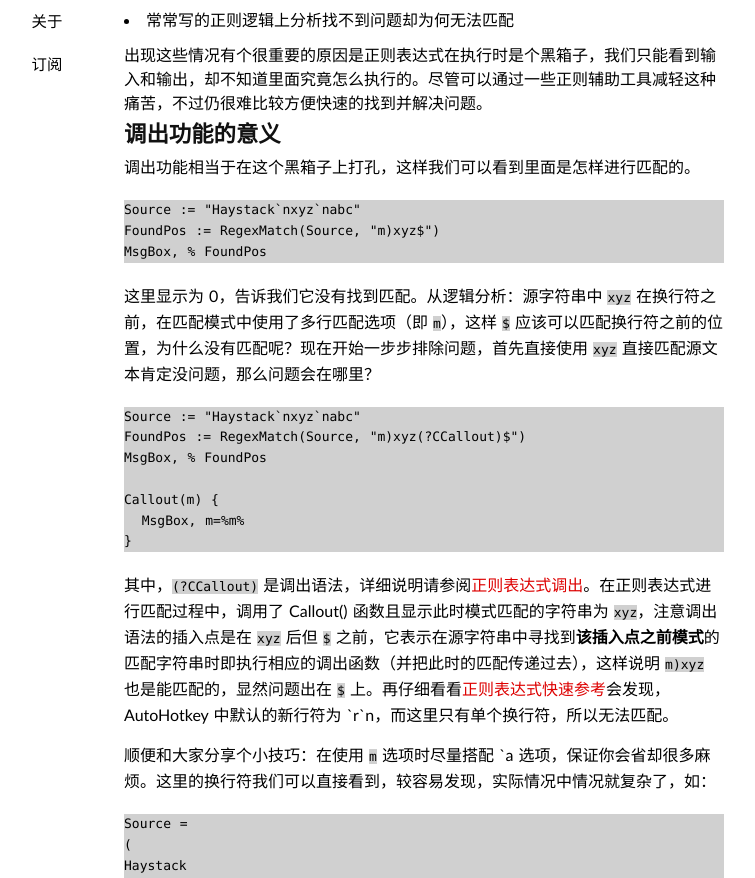
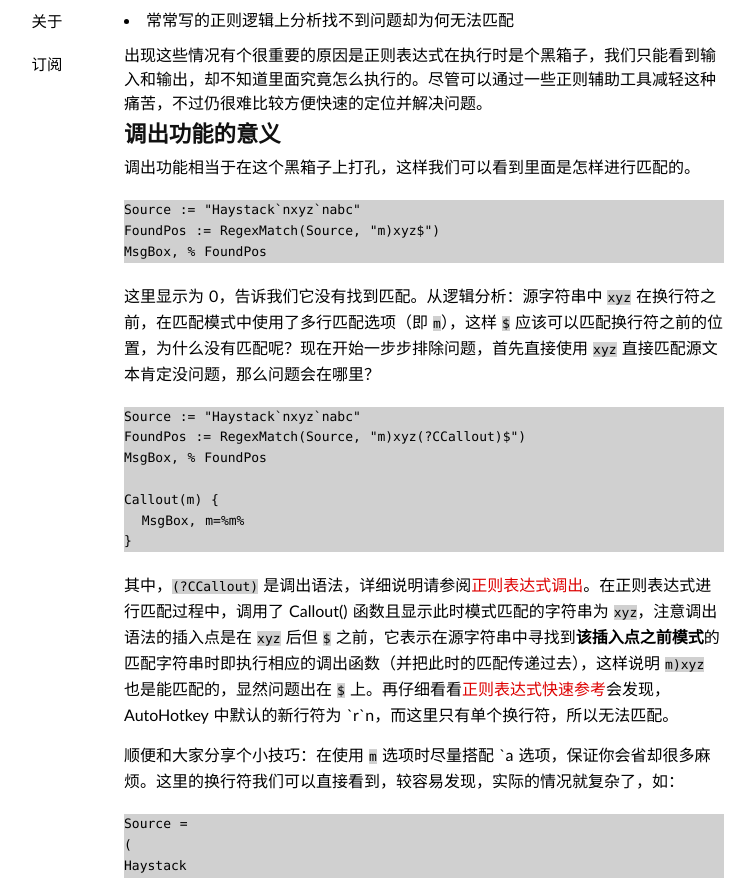
Before and after one commit to amnesiac10/amnesiac10.github.io, a Jekyll site: the page built from _posts/2014-08-07-regex-callout.md, in a window 1280 px wide and 1400 px high. Shown: the part 251-1129 px from the top of the window, without its empty margins (216-971 px from the left). Built offline with Jekyll 4.4.1, drawn with Linux system fonts in a browser that asks for light colours; some web fonts are replaced; Markdown is read by kramdown in place of the engine named in the settings; comment, search, counter and statistics services are not loaded.

Commit message:
Too many changed.

```diff
--- a/_layouts/default.html
+++ b/_layouts/default.html
@@ -34,7 +34,7 @@
 
     <footer>
         <p><small>
-								<a href="http://github.com/{{ site.github }}/NET/new/gh-pages/_posts" target="_blank" title="撰写文章">Po</a>wer<a href="http://github.com/{{ site.github }}/NET/edit/gh-pages/{{ page.path }}" target="_blank" title="编辑页面">ed</a> by <a href="http://jekyllrb.com" target="_blank">Jekyll</a> @ <a href="http://github.com/{{ site.github }}/{{ site.project }}" target="_blank" title="项目主页">GitHub</a>
+								<a href="http://github.com/{{ site.github }}/{{ site.project }}/new/gh-pages/_posts" target="_blank" title="撰写文章">Po</a>wer<a href="http://github.com/{{ site.github }}/{{ site.project }}/edit/gh-pages/{{ page.path }}" target="_blank" title="编辑页面">ed</a> by <a href="http://jekyllrb.com" target="_blank">Jekyll</a> @ <a href="http://github.com/{{ site.github }}/{{ site.project }}" target="_blank" title="项目主页">GitHub</a>
              | <a rel="license" href="http://creativecommons.org/licenses/by-sa/3.0/cn/" target="_blank" title="许可协议">©</a> 2004 - {{site.time | date:"%Y"}} <a href="/about/">{{ site.author }}</a>
 {% if site.beian %}
              | <a href="http://www.miibeian.gov.cn" target="_blank">{{ site.beian }}</a>
--- a/_posts/2014-08-07-regex-callout.md
+++ b/_posts/2014-08-07-regex-callout.md
@@ -12,7 +12,7 @@
 * 每次使用都是痛苦的在一边看手册一边修改（重复猜测-验证的过程）
 * 常常写的正则逻辑上分析找不到问题却为何无法匹配
 
-出现这些情况有个很重要的原因是正则表达式在执行时是个黑箱子，我们只能看到输入和输出，却不知道里面究竟怎么执行的。尽管可以通过一些正则辅助工具减轻这种痛苦，不过仍很难比较方便快速的找到并解决问题。
+出现这些情况有个很重要的原因是正则表达式在执行时是个黑箱子，我们只能看到输入和输出，却不知道里面究竟怎么执行的。尽管可以通过一些正则辅助工具减轻这种痛苦，不过仍很难比较方便快速的定位并解决问题。
 
 ## 调出功能的意义
 调出功能相当于在这个黑箱子上打孔，这样我们可以看到里面是怎样进行匹配的。
@@ -37,7 +37,7 @@
 
 其中，`(?CCallout)` 是调出语法，详细说明请参阅[正则表达式调出](http://ahkcn.github.io/docs/misc/RegExCallout.htm)。在正则表达式进行匹配过程中，调用了 Callout() 函数且显示此时模式匹配的字符串为 `xyz`，注意调出语法的插入点是在 `xyz` 后但 `$` 之前，它表示在源字符串中寻找到**该插入点之前模式**的匹配字符串时即执行相应的调出函数（并把此时的匹配传递过去），这样说明 `m)xyz` 也是能匹配的，显然问题出在 `$` 上。再仔细看看[正则表达式快速参考](http://ahkcn.github.io/docs/misc/RegEx-QuickRef.htm)会发现，AutoHotkey 中默认的新行符为 \`r\`n，而这里只有单个换行符，所以无法匹配。
 
-顺便和大家分享个小技巧：在使用 `m` 选项时尽量搭配 \`a 选项，保证你会省却很多麻烦。这里的换行符我们可以直接看到，较容易发现，实际情况中情况就复杂了，如：
+顺便和大家分享个小技巧：在使用 `m` 选项时尽量搭配 \`a 选项，保证你会省却很多麻烦。这里的换行符我们可以直接看到，较容易发现，实际的情况就复杂了，如：
 
 {% highlight ahk %}
 Source =
```
Also changed, not shown: README.md, 1 other file.
